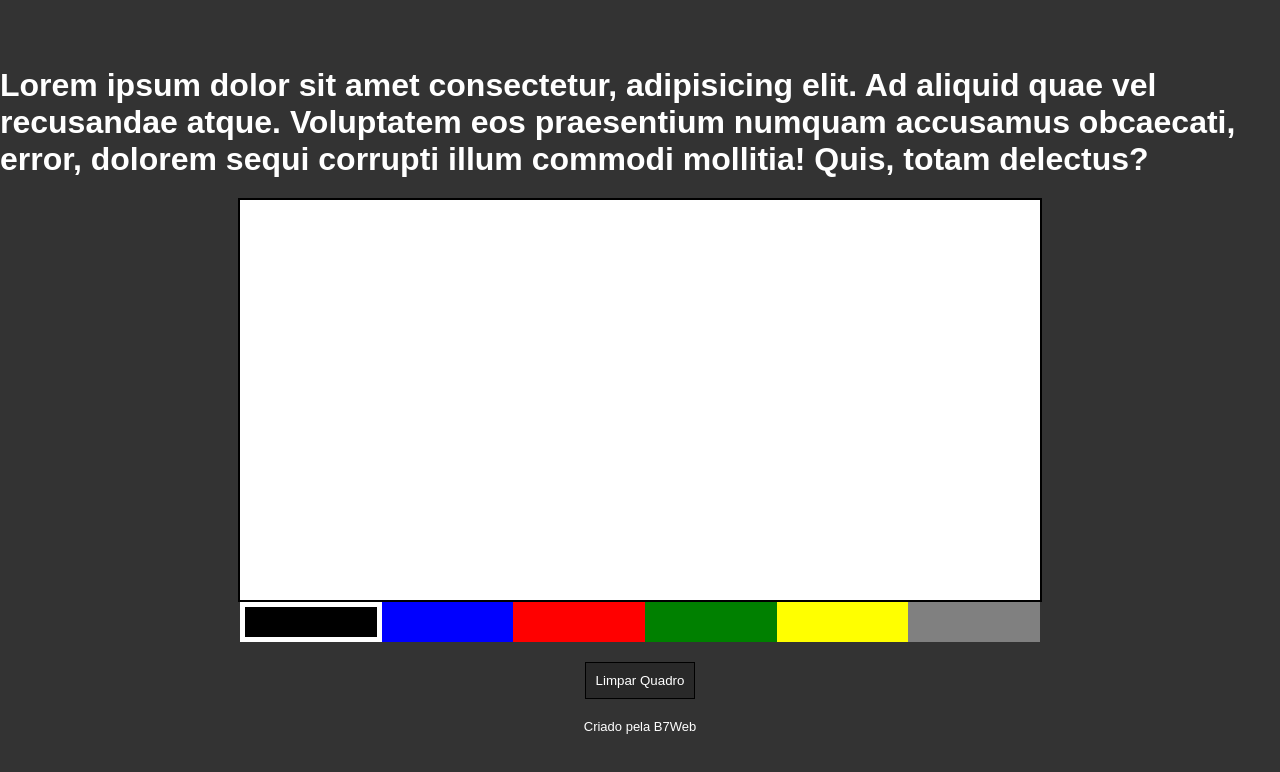
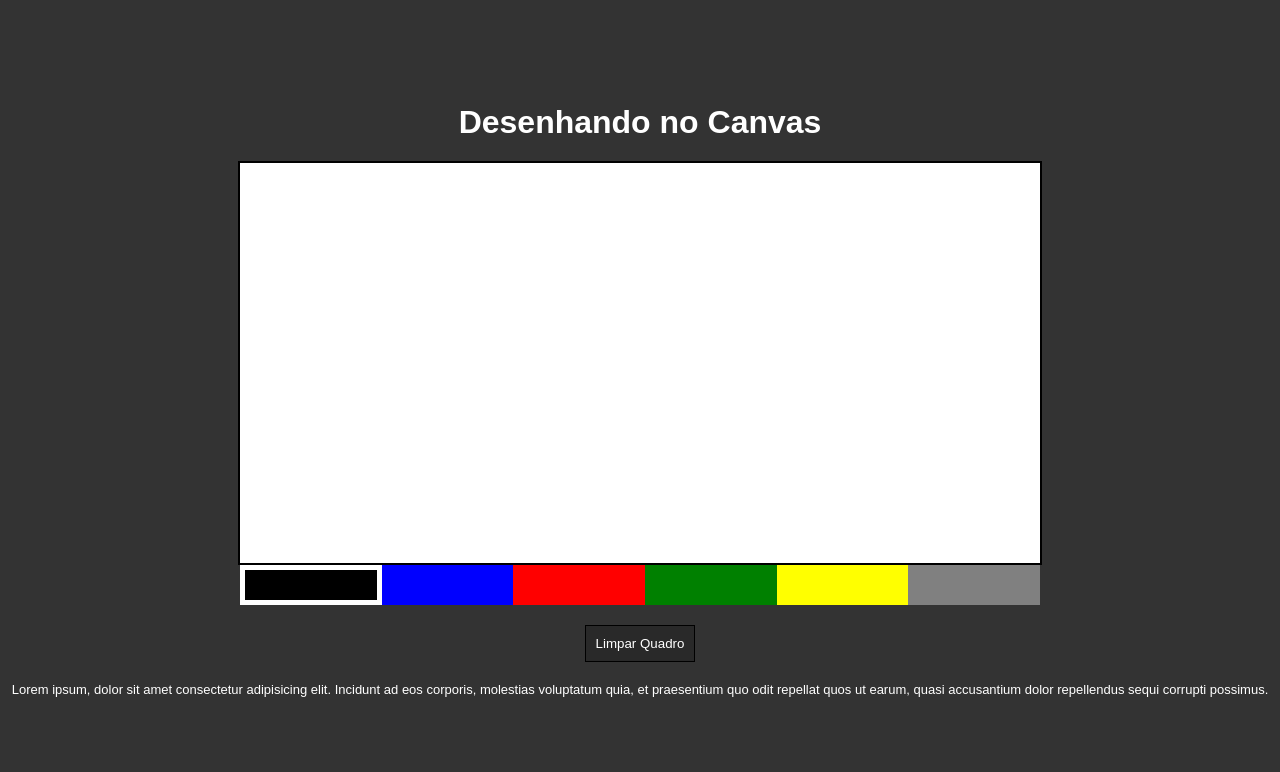
Before and after one commit to diegovbmachado/quadro, a plain HTML site: page index.html in a window 1280 px wide. Drawn offline with Linux system fonts and the light colour scheme.

Commit message:
coreçao lugar certo
voltei o titulo e coloquei a lorem no final da pagina de forma centralizada.

```diff
--- a/index.html
+++ b/index.html
@@ -8,7 +8,7 @@
     <link rel="stylesheet" href="style.css" />
 </head>
 <body>
-    <h1>Lorem ipsum dolor sit amet consectetur, adipisicing elit. Ad aliquid quae vel recusandae atque. Voluptatem eos praesentium numquam accusamus obcaecati, error, dolorem sequi corrupti illum commodi mollitia! Quis, totam delectus?</h1>
+    <h1>Desenhando no Canvas</h1>
 
     <canvas id="tela" width="800" height="400"></canvas>
 
@@ -23,7 +23,7 @@
 
     <button class="clear">Limpar Quadro</button>
 
-    <footer>Criado pela B7Web</footer>
+    <footer>Lorem ipsum, dolor sit amet consectetur adipisicing elit. Incidunt ad eos corporis, molestias voluptatum quia, et praesentium quo odit repellat quos ut earum, quasi accusantium dolor repellendus sequi corrupti possimus.</footer>
 
     <script src="script.js"></script>
 </body>
```
